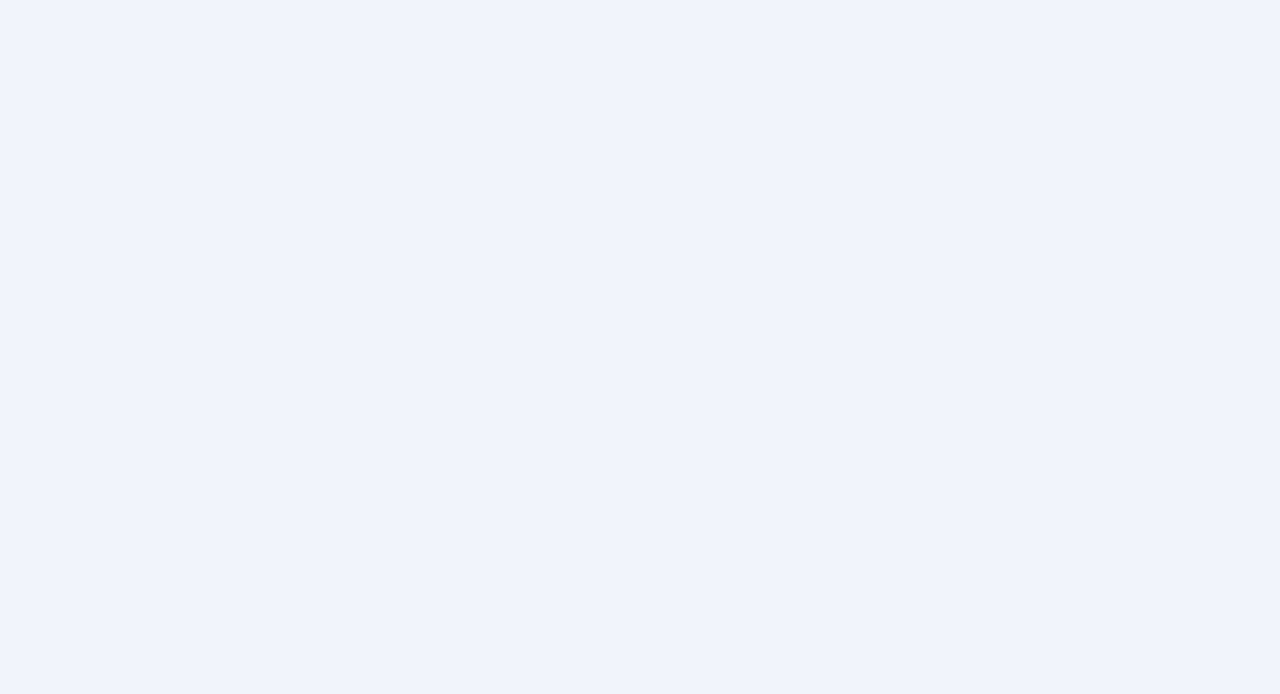
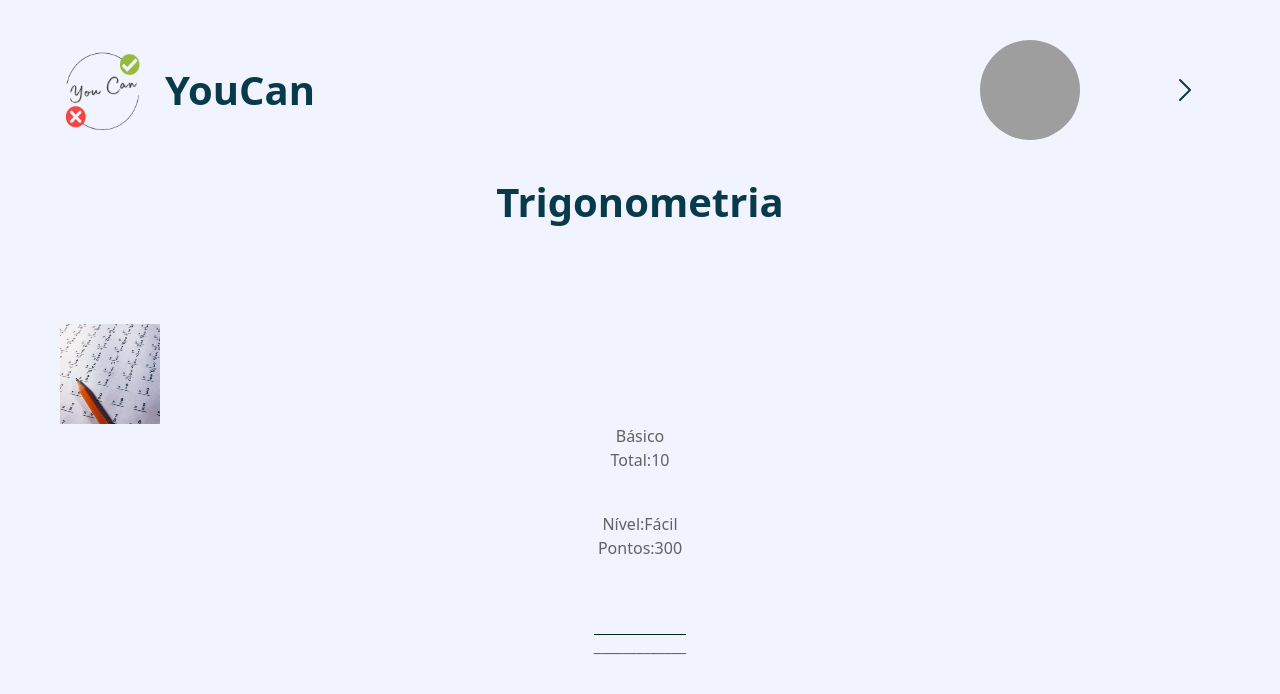
Before and after one commit to Vinicius-Trecenti/YouCan, a React (Vite) app in the folder frontend/: page /result/quiz in a window 1280 px wide. Shown: the top 694 px of the page. Built offline with nearby package versions, Linux system fonts and the light colour scheme; grey boxes are pictures that could not be loaded.

Commit message:
creating result screen: progress 40%

```diff
--- a/frontend/src/screens/ResultQuiz/ResultQuiz.tsx
+++ b/frontend/src/screens/ResultQuiz/ResultQuiz.tsx
@@ -1,9 +1,37 @@
 
+import HeaderUser from "../../components/HeaderUser/HeaderUser";
+import './style.css'
 
 export default function ResultQuiz() {
     return (
         <div className="ResultQuiz">
 
+            <HeaderUser />
+
+            <main>
+                <h1>Trigonometria</h1>
+
+
+            <div className="ResultQuiz">
+
+                <div className="container">
+                    <img className="imagem" src="../../src/assets/result.jpg" alt="Img de resultados" />
+                    <div className="container">
+                        <h3>Básico </h3>
+                        <h3>Total:10 </h3>
+                    </div>
+
+                </div>
+                <div>
+                    <h3>Nível:Fácil</h3>
+                    <h3>Pontos:300</h3>
+
+                </div>
+                <div className="line">_____________</div>
+
+            </div>
+
+            </main>
         </div>
 
     )
--- a/frontend/src/screens/ResultQuiz/style.css
+++ b/frontend/src/screens/ResultQuiz/style.css
@@ -6,3 +6,36 @@
     align-items: center;
     gap: 40px;
 }
+
+.ResultQuiz main {
+    display: flex;
+    align-items: center;
+    flex-direction: column;
+    gap: 60px;
+    text-align: center;
+}
+
+.ResultQuiz img{
+    max-width: 100px;
+    max-height: 100px;
+}
+.imagem{
+    width: 50%;
+    height:50%;
+
+}
+
+
+.ResultQuiz .container{
+    display: inline;
+    flex-direction: row;
+
+}
+
+.line{
+    width: 100;
+    height: 1px;
+    background-color:#012811;
+    margin: 34px 40px 34px 40px;
+
+}
```
Also changed, not shown: frontend/src/assets/result.jpg (added).
